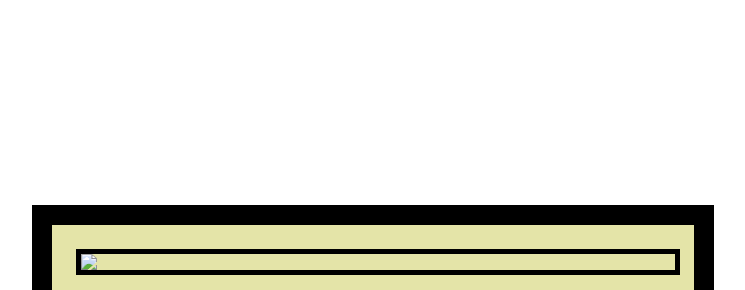
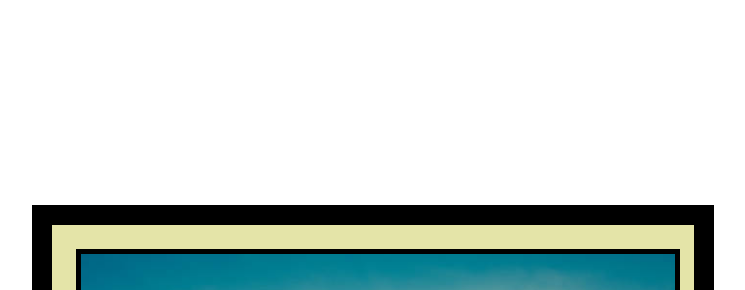
Before and after one commit to nattlik/Motivation-Meme, a plain HTML site: page index.html in a window 1280 px wide. Shown: the part 86-376 px from the top of the page, without its empty margins (267-1012 px from the left). Drawn offline with nearby package versions, Linux system fonts and the light colour scheme.

Commit message:
Update index.html

```diff
--- a/index.html
+++ b/index.html
@@ -38,7 +38,7 @@ background-color: rgb(228, 228, 168);
 </head>
 <body>
 <div>
-<img src="./assets/images/istock.jpeg" id="pic">
+<img src="./istock.jpeg" id="pic">
 <h1>that girl moment</h1>
 <p>you can both achieve and enjoy</p>
 
```
